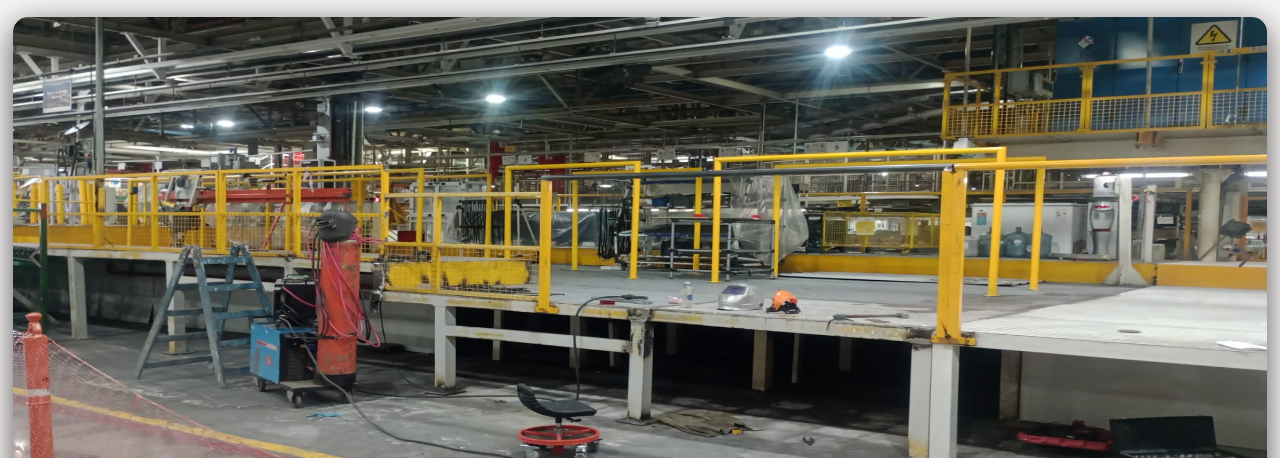
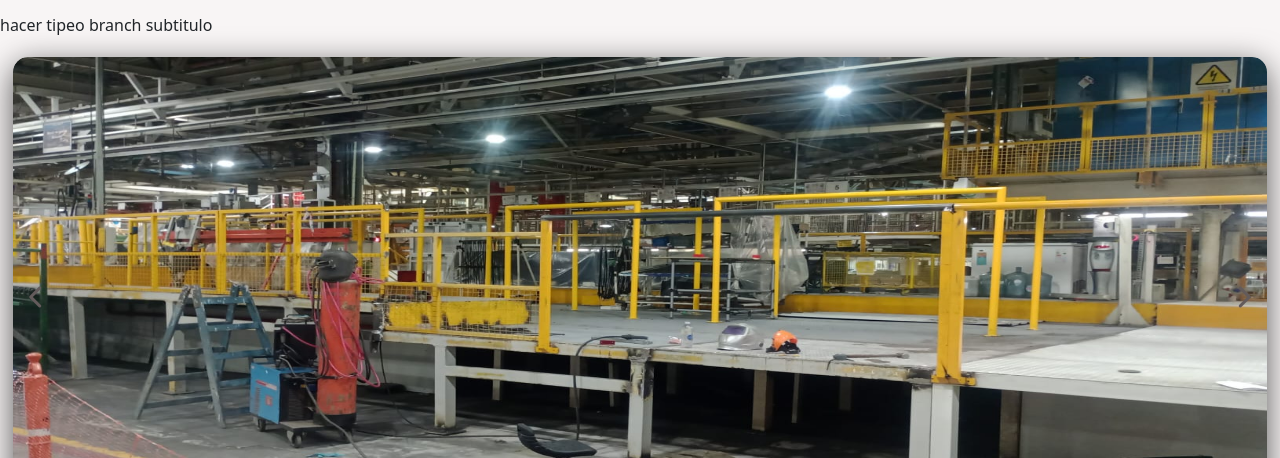
Before and after one commit to Adanlacuadra/Caimsem, a plain HTML site: page index.html in a window 1280 px wide. Shown: the part 251-709 px from the top of the page. Drawn offline with nearby package versions, Linux system fonts and the light colour scheme.

Commit message:
branch tipeo

```diff
--- a/index.html
+++ b/index.html
@@ -52,6 +52,7 @@
        <!-- hacer tipeo de subtitulo -->
       <h2> <span>Cañerías y Montajes</span></h2>
       <p>lorem 10</p>
+      <p>hacer tipeo branch subtitulo</p>
 
       <!-- HACER AQUI EL CARRUCEL DE IMAGENES -->
       <section class="section-carrucel" id="carrucel">
```
